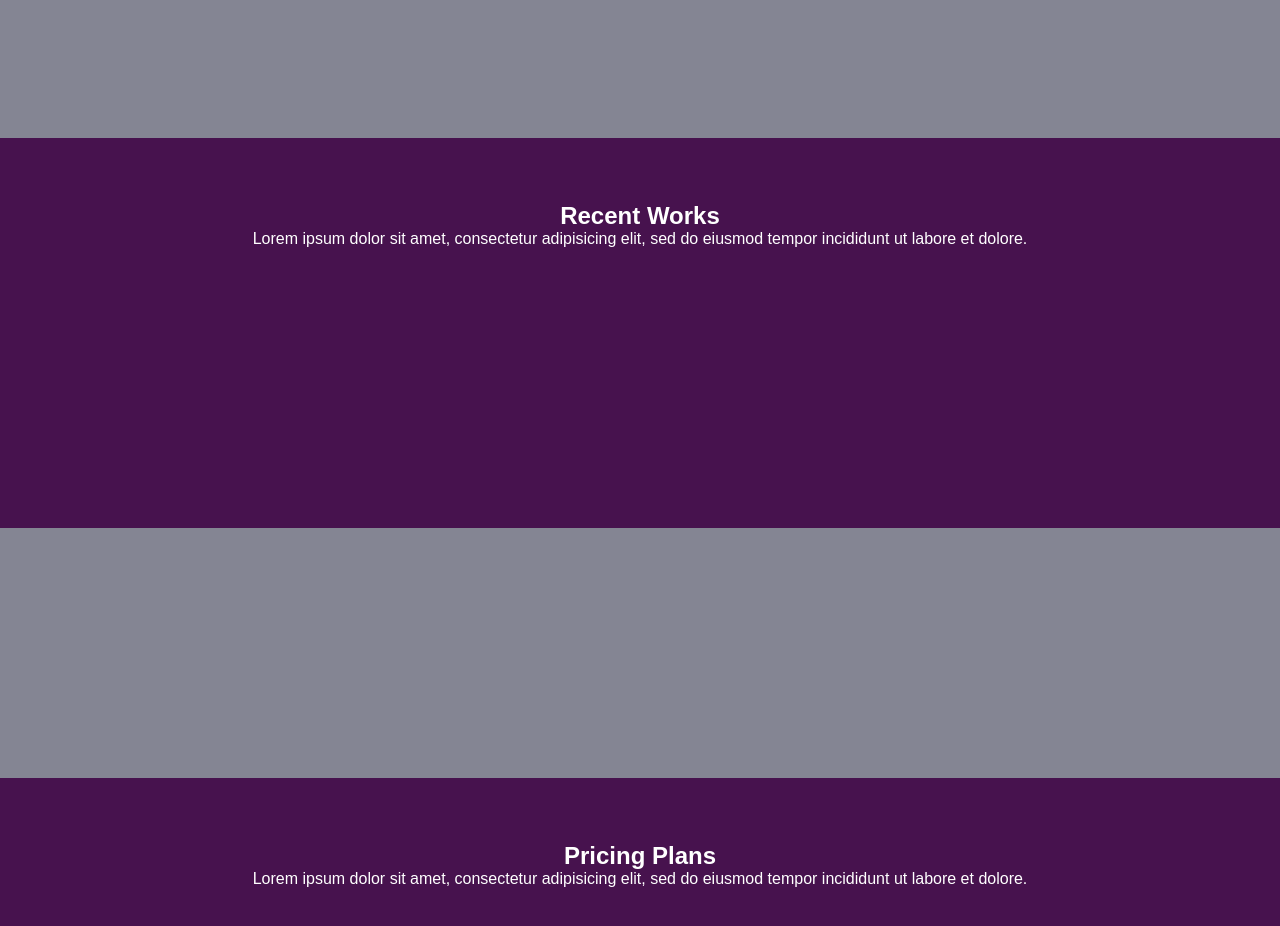
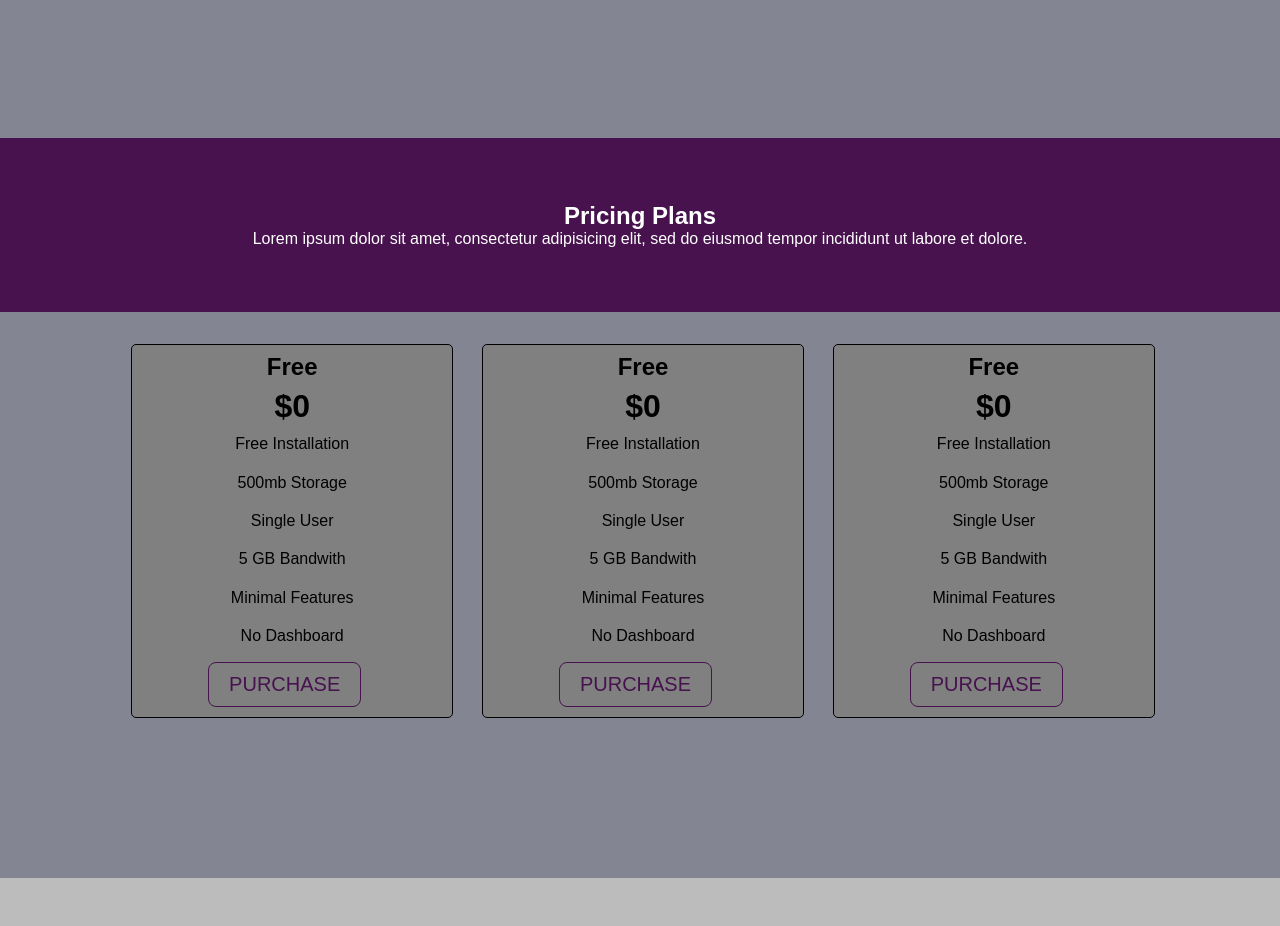
Before and after one commit to yasirn08/Week-1-master, a plain HTML site: page index.html in a window 1280 px wide. Shown: the part 4120-5046 px from the top of the page. Drawn offline with Linux system fonts and the light colour scheme; files whose address does not match are found by name.

Commit message:
Repeatition removed

```diff
--- a/index.html
+++ b/index.html
@@ -624,17 +624,6 @@
                 <!-- End Row -->
             </div>
         </section>
-        <div id="showcase">
-            <article>
-                <h1> Recent Works</h1>
-                <p> Lorem ipsum dolor sit amet, consectetur adipisicing elit, sed do
-                    eiusmod tempor incididunt ut labore et dolore. </p>
-            </article>
-        </div>
-        <div class="slidecontainer">
-            <div class="imagecontainer">
-            </div>
-        </div>
         <div id="pricing">
             <article>
                 <h1> Pricing Plans </h1>
```
